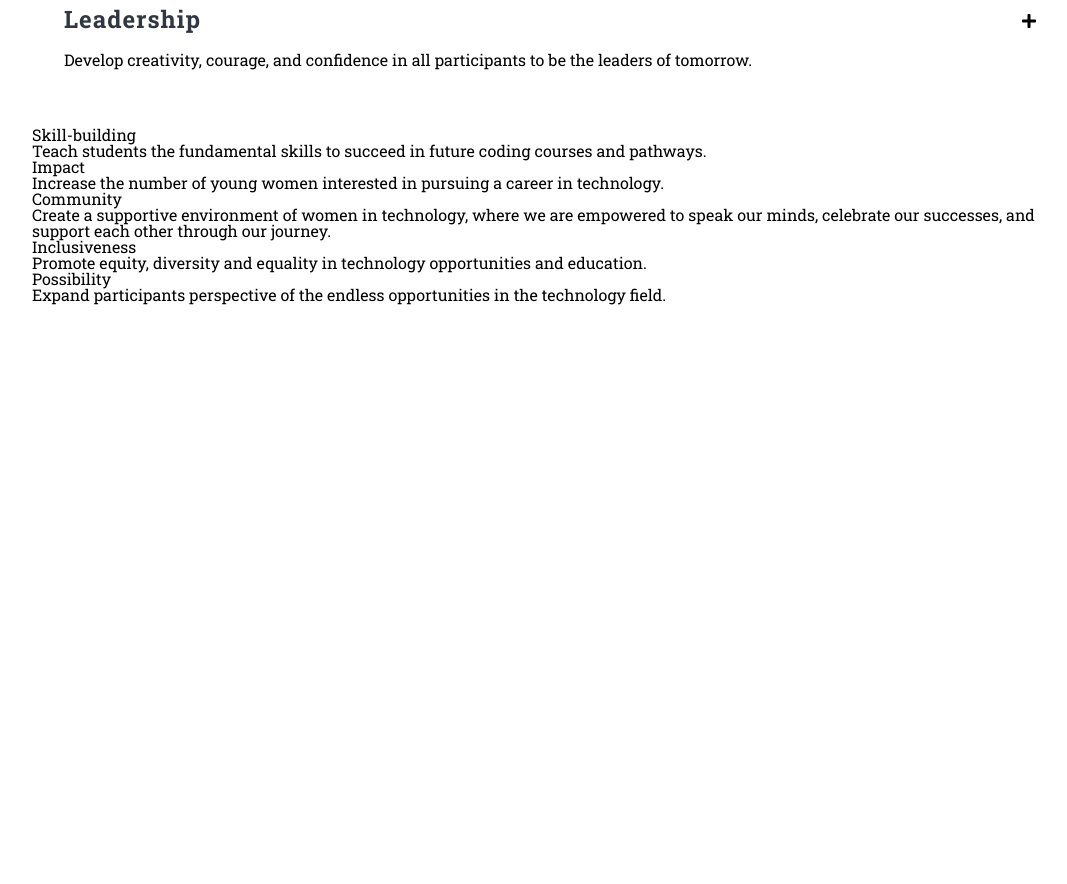
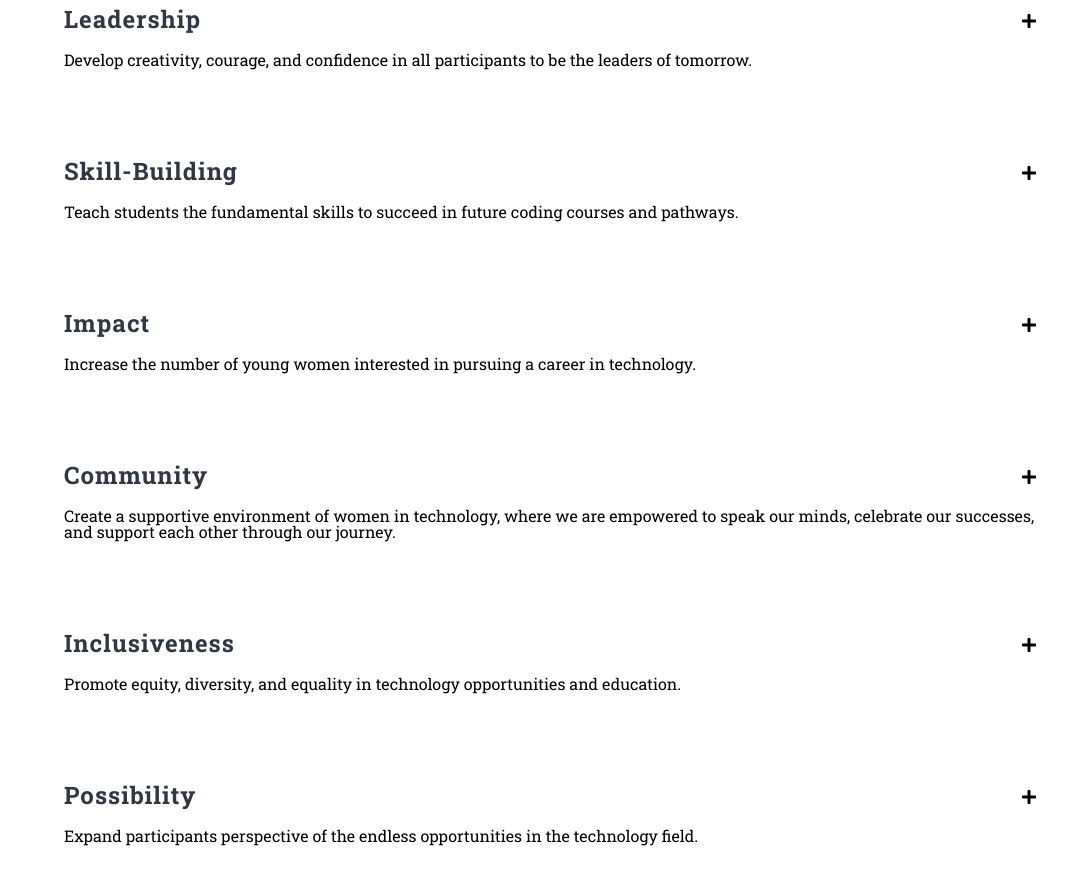
Before and after one commit to JeffreyPlante/CWH_clone, a plain HTML site: page index.html in a window 1280 px wide. Shown: the part 840-1724 px from the top of the page, without its empty margins (90-1157 px from the left). Before the commit the page ends 1226 px from the top, so only its background shows below. Drawn offline with Linux system fonts and the light colour scheme.

Commit message:
Finished skeleton of philosophy section

```diff
--- a/index.html
+++ b/index.html
@@ -107,26 +107,70 @@
                 <p>Develop creativity, courage, and confidence in all participants to be the leaders of tomorrow.</p>
               </div>
             </div>
-            <div class="card">
-              <div class="card-header">Skill-building</div>
-              <div class="card-body">Teach students the fundamental skills to succeed in future coding courses and pathways.</div>
+            <div class="card principle bg-secondary accordion column flex flex-fw ai-start col-12 col-md-6">
+              <div class="card-header principle-header accordion-header col-12 flex ai-c jc-sb">
+                <h3 class="card-title">Skill-Building</h3>
+                <svg class="accordion-button" viewBox="0 0 448 512">
+                  <path fill="currentColor"
+                    d="M 416 208 H 272 V 64 c 0 -17.67 -14.33 -32 -32 -32 h -32 c -17.67 0 -32 14.33 -32 32 v 144 H 32 c -17.67 0 -32 14.33 -32 32 v 32 c 0 17.67 14.33 32 32 32 h 144 v 144 c 0 17.67 14.33 32 32 32 h 32 c 17.67 0 32 -14.33 32 -32 V 304 h 144 c 17.67 0 32 -14.33 32 -32 v -32 c 0 -17.67 -14.33 -32 -32 -32 Z">
+                  </path>
+                </svg>
+              </div>
+              <div class="card-body accordion-body">
+                <p>Teach students the fundamental skills to succeed in future coding courses and pathways.</p>
+              </div>
             </div>
-            <div class="card">
-              <div class="card-header">Impact</div>
-              <div class="card-body">Increase the number of young women interested in pursuing a career in technology.</div>
+            <div class="card principle bg-secondary accordion column flex flex-fw ai-start col-12 col-md-6">
+              <div class="card-header principle-header accordion-header col-12 flex ai-c jc-sb">
+                <h3 class="card-title">Impact</h3>
+                <svg class="accordion-button" viewBox="0 0 448 512">
+                  <path fill="currentColor"
+                    d="M 416 208 H 272 V 64 c 0 -17.67 -14.33 -32 -32 -32 h -32 c -17.67 0 -32 14.33 -32 32 v 144 H 32 c -17.67 0 -32 14.33 -32 32 v 32 c 0 17.67 14.33 32 32 32 h 144 v 144 c 0 17.67 14.33 32 32 32 h 32 c 17.67 0 32 -14.33 32 -32 V 304 h 144 c 17.67 0 32 -14.33 32 -32 v -32 c 0 -17.67 -14.33 -32 -32 -32 Z">
+                  </path>
+                </svg>
+              </div>
+              <div class="card-body accordion-body">
+                <p>Increase the number of young women interested in pursuing a career in technology.</p>
+              </div>
             </div>
-            <div class="card">
-              <div class="card-header">Community</div>
-              <div class="card-body">Create a supportive environment of women in technology, where we are empowered to speak our minds, celebrate our
-              successes, and support each other through our journey.</div>
+            <div class="card principle bg-secondary accordion column flex flex-fw ai-start col-12 col-md-6">
+              <div class="card-header principle-header accordion-header col-12 flex ai-c jc-sb">
+                <h3 class="card-title">Community</h3>
+                <svg class="accordion-button" viewBox="0 0 448 512">
+                  <path fill="currentColor"
+                    d="M 416 208 H 272 V 64 c 0 -17.67 -14.33 -32 -32 -32 h -32 c -17.67 0 -32 14.33 -32 32 v 144 H 32 c -17.67 0 -32 14.33 -32 32 v 32 c 0 17.67 14.33 32 32 32 h 144 v 144 c 0 17.67 14.33 32 32 32 h 32 c 17.67 0 32 -14.33 32 -32 V 304 h 144 c 17.67 0 32 -14.33 32 -32 v -32 c 0 -17.67 -14.33 -32 -32 -32 Z">
+                  </path>
+                </svg>
+              </div>
+              <div class="card-body accordion-body">
+                <p>Create a supportive environment of women in technology, where we are empowered to speak our minds, celebrate our successes, and support each other through our journey.</p>
+              </div>
             </div>
-            <div class="card">
-              <div class="card-header">Inclusiveness</div>
-              <div class="card-body">Promote equity, diversity and equality in technology opportunities and education.</div>
+            <div class="card principle bg-secondary accordion column flex flex-fw ai-start col-12 col-md-6">
+              <div class="card-header principle-header accordion-header col-12 flex ai-c jc-sb">
+                <h3 class="card-title">Inclusiveness</h3>
+                <svg class="accordion-button" viewBox="0 0 448 512">
+                  <path fill="currentColor"
+                    d="M 416 208 H 272 V 64 c 0 -17.67 -14.33 -32 -32 -32 h -32 c -17.67 0 -32 14.33 -32 32 v 144 H 32 c -17.67 0 -32 14.33 -32 32 v 32 c 0 17.67 14.33 32 32 32 h 144 v 144 c 0 17.67 14.33 32 32 32 h 32 c 17.67 0 32 -14.33 32 -32 V 304 h 144 c 17.67 0 32 -14.33 32 -32 v -32 c 0 -17.67 -14.33 -32 -32 -32 Z">
+                  </path>
+                </svg>
+              </div>
+              <div class="card-body accordion-body">
+                <p>Promote equity, diversity, and equality in technology opportunities and education.</p>
+              </div>
             </div>
-            <div class="card">
-              <div class="card-header">Possibility</div>
-              <div class="card-body">Expand participants perspective of the endless opportunities in the technology field.</div>
+            <div class="card principle bg-secondary accordion column flex flex-fw ai-start col-12 col-md-6">
+              <div class="card-header principle-header accordion-header col-12 flex ai-c jc-sb">
+                <h3 class="card-title">Possibility</h3>
+                <svg class="accordion-button" viewBox="0 0 448 512">
+                  <path fill="currentColor"
+                    d="M 416 208 H 272 V 64 c 0 -17.67 -14.33 -32 -32 -32 h -32 c -17.67 0 -32 14.33 -32 32 v 144 H 32 c -17.67 0 -32 14.33 -32 32 v 32 c 0 17.67 14.33 32 32 32 h 144 v 144 c 0 17.67 14.33 32 32 32 h 32 c 17.67 0 32 -14.33 32 -32 V 304 h 144 c 17.67 0 32 -14.33 32 -32 v -32 c 0 -17.67 -14.33 -32 -32 -32 Z">
+                  </path>
+                </svg>
+              </div>
+              <div class="card-body accordion-body">
+                <p>Expand participants perspective of the endless opportunities in the technology field.</p>
+              </div>
             </div>
           </div>
         </div>
```
